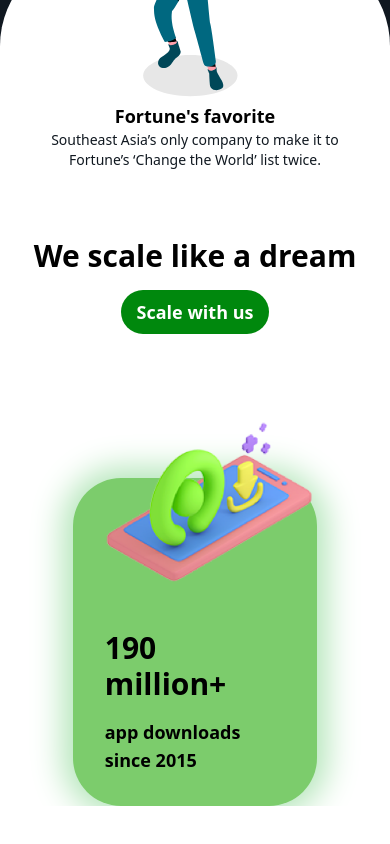
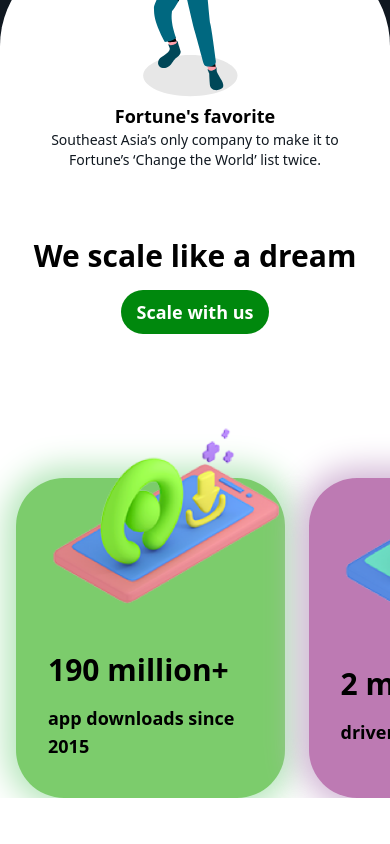
Before and after one commit to lionelritchie29/gojek-clone, a React (Create React App) app: page / in a window 390 px wide. Shown: the part 1342-2186 px from the top of the page. Built offline with nearby package versions, Linux system fonts and the light colour scheme.

Commit message:
fixed carousel for facts

```diff
--- a/src/components/facts/Fact.js
+++ b/src/components/facts/Fact.js
@@ -1,10 +1,12 @@
 const Fact = ({ fact }) => {
-  console.log(fact.detail.length);
   return (
-    <div className="min-w-full lg:min-w-0">
+    <div className="lg:min-w-0" style={{ minWidth: "75%" }}>
       <div
-        className={`${fact.shadow} info-card w-9/12 lg:w-10/12  mx-auto lg:w-full flex justify-center flex-col mt-20`}
-        style={{ backgroundColor: fact.color }}
+        className={`${fact.shadow} info-card lg:w-10/12  mx-auto lg:w-full flex justify-center flex-col mt-20`}
+        style={{
+          backgroundColor: fact.color,
+          marginRight: fact.id == 4 ? "1rem" : 0,
+        }}
       >
         <div className="mx-auto -mt-16 lg:-mt-32">
           <img src={fact.icon} alt={fact.header} />
--- a/src/components/facts/Facts.js
+++ b/src/components/facts/Facts.js
@@ -44,7 +44,7 @@ const Facts = () => {
   return (
     <div className="lg:w-4/5 lg:mx-auto mt-16">
       <div
-        className="flex overflow-auto px-8 lg:grid lg:grid-cols-4 gap-10"
+        className="flex overflow-auto px-4 lg:px-8 lg:grid lg:grid-cols-4 gap-6 lg:gap-10"
         style={{ gridAutoRows: "1fr" }}
       >
         {facts.map((fact) => (
```
